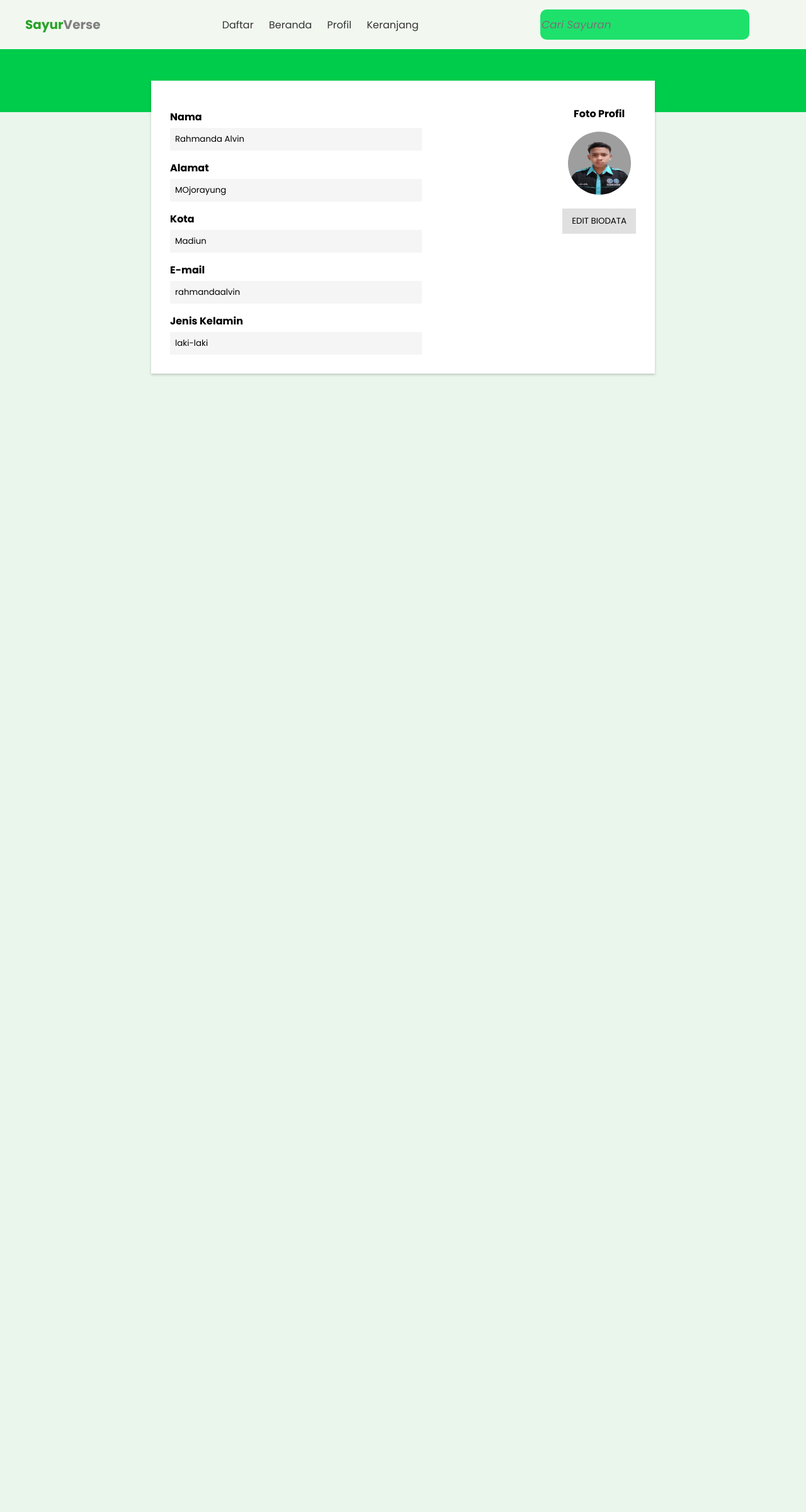
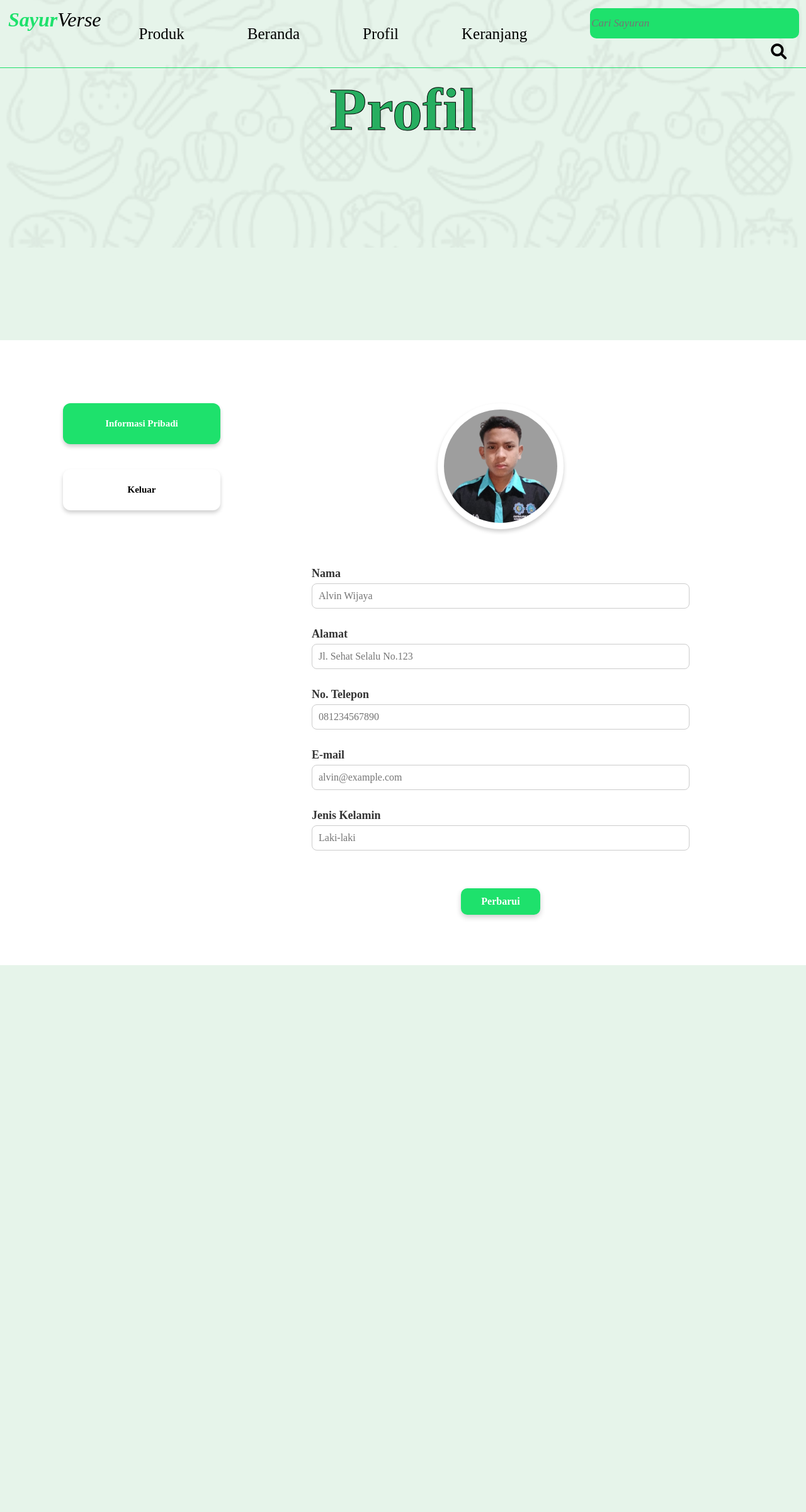
Before and after one commit to FahrizallNurS/ProyekPenjualanSayur, a PHP site: page /profil.html in a window 1280 px wide. Shown: the whole page at 63% size. Run offline with PHP 8.4, Linux system fonts and the light colour scheme.

Commit message:
update halaman profil

```diff
--- /dev/null
+++ b/js/profile.js
@@ -0,0 +1,49 @@
+window.addEventListener("DOMContentLoaded", () => {
+  const placeholders = [
+    "Alvin Wijaya",
+    "Jl. Sehat Selalu No.123",
+    "081234567890",
+    "alvin@example.com",
+    "Laki-laki"
+  ];
+
+  document.querySelectorAll(".bio-box").forEach((input, index) => {
+    input.placeholder = placeholders[index];
+  });
+});
+
+document.querySelector('.edit-btn').addEventListener('click', () => {
+  document.getElementById('modal').style.display = 'flex';
+});
+
+const bioInputs = document.querySelectorAll('.bio-box');
+document.getElementById('biodataForm').addEventListener('submit', function (e) {
+  e.preventDefault();
+
+  const nama = document.getElementById('nama').value;
+  const alamat = document.getElementById('alamat').value;
+  const telepon = document.getElementById('telepon').value;
+  const email = document.getElementById('email').value;
+  const gender = document.getElementById('gender').value;
+
+  bioInputs[0].value = nama;
+  bioInputs[1].value = alamat;
+  bioInputs[2].value = telepon;
+  bioInputs[3].value = email;
+  bioInputs[4].value = gender;
+
+  document.getElementById('modal').style.display = 'none';
+  this.reset();
+});
+
+document.querySelectorAll('.sidebar .button')[1].addEventListener('click', () => {
+  document.getElementById('logoutModal').style.display = 'flex';
+});
+
+document.getElementById('cancelLogout').addEventListener('click', () => {
+  document.getElementById('logoutModal').style.display = 'none';
+});
+
+document.getElementById('confirmLogout').addEventListener('click', () => {
+  window.location.href = 'login.html';
+});
--- a/profil.html
+++ b/profil.html
@@ -1,144 +1,115 @@
 <!DOCTYPE html>
-<html lang="id">
+<html lang="en">
 <head>
   <meta charset="UTF-8">
   <meta name="viewport" content="width=device-width, initial-scale=1.0">
+  <title>Profil</title>
   <link rel="stylesheet" href="style.css">
-    <link rel="preconnect" href="https://fonts.googleapis.com">
-    <link rel="preconnect" href="https://fonts.gstatic.com" crossorigin>
-    <link href="https://fonts.googleapis.com/css2?family=Poppins:ital,wght@0,100;0,200;0,300;0,400;0,500;0,600;0,700;0,800;0,900;1,
-                100;1,200;1,300;1,400;1,500;1,600;1,700;1,800;1,900&family=Quicksand:wght@300..700&display=swap" rel="stylesheet">
-  <title>Profil Pengguna</title>
-  <style>
-    body {
-      margin: 0;
-      font-family: Arial, sans-serif;
-      background-color: #eaf6ec;
-    }
-
-    header {
-      background-color: #f2f8f0;
-      padding: 15px 40px;
-      display: flex;
-      align-items: center;
-      justify-content: space-between;
-    }
-
-    header .logo {
-      font-weight: bold;
-      font-size: 20px;
-      color: #29a329;
-    }
-
-    nav a {
-      margin: 0 10px;
-      text-decoration: none;
-      color: #333;
-    }
-
-    .search-box {
-      padding: 8px;
-      border-radius: 20px;
-      border: 1px solid #ccc;
-      outline: none;
-    }
-
-    .green-bar {
-      height: 100px;
-      background-color: #00cc4c;
-    }
-
-    .profile-container {
-      background: white;
-      width: 70%;
-      max-width: 800px;
-      margin: -50px auto 0 auto;
-      box-shadow: 0 2px 4px rgba(0,0,0,0.2);
-      padding: 30px;
-      display: flex;
-      justify-content: space-between;
-    }
-
-    .biodata {
-      width: 60%;
-    }
-
-    .biodata p {
-      font-weight: bold;
-      margin: 15px 0 5px;
-    }
-
-    .biodata input {
-      width: 90%;
-      padding: 8px;
-      background: #f5f5f5;
-      border: none;
-    }
-
-    .profile-photo {
-      text-align: center;
-    }
-
-    .profile-photo img {
-      border-radius: 50%;
-      width: 100px;
-      height: 100px;
-    }
-
-    .profile-photo p {
-      font-weight: bold;
-      margin-top: 10px;
-    }
-
-    .edit-btn {
-      background-color: #e0e0e0;
-      padding: 10px 15px;
-      margin-top: 15px;
-      border: none;
-      cursor: pointer;
-    }
-  </style>
+  <link rel="stylesheet" href="https://cdnjs.cloudflare.com/ajax/libs/font-awesome/6.0.0/css/all.min.css">
 </head>
 <body>
-
-  <header>
-    <div class="logo">Sayur<span style="color: gray;">Verse</span></div>
-    <nav>
-      <a href="#">Daftar</a>
-      <a href="#">Beranda</a>
-      <a href="#">Profil</a>
+  <!-- Navbar -->
+  <nav class="navbar">
+    <div class="navbar-logo"><span>Sayur</span>Verse</div>
+    <a href="#">Produk</a>
+    <a href="beranda.html">Beranda</a>
+    <a href="profil.html" class="active">Profil</a>
     <a href="#">Keranjang</a>
-    </nav>
     <div class="navbar-extra">
       <input type="text" placeholder="Cari Sayuran">
       <div class="icon">
         <a href="#"><i class="fa-solid fa-magnifying-glass"></i></a>
       </div>
     </div>
-  </header>
+  </nav>
 
-  <div class="green-bar"></div>
-
-  <div class="profile-container">
-    <div class="biodata">
-      <p>Nama</p>
-      <input type="text" readonly value="Rahmanda Alvin ">
-      <p>Alamat</p>
-      <input type="text" readonly value="MOjorayung">
-      <p>Kota</p>
-      <input type="text" readonly value="Madiun">
-      <p>E-mail</p>
-      <input type="text" readonly value="rahmandaalvin">
-      <p>Jenis Kelamin</p>
-      <input type="text" readonly value="laki-laki">
+  <div class="boxx">
+    <div class="ggroupp">
+      <div class="ovverlap-grooup">
+        <div class="gbanner"><img class="ikiBG" src="gambar/bannerg.png"></div>
+        <div class="text-wrapper">Profil</div>
       </div>
-    <div class="profile-photo">
-      <p>Foto Profil</p>
-      <img src="gambar/alvin.png" alt="Foto Profil">
-      <br>
-      <button class="edit-btn">EDIT BIODATA</button>
     </div>
   </div>
 
+  <div class="body-wrapper">
+    <div class="content">
+      <div class="sidebar">
+        <div class="button active">Informasi Pribadi</div>
+        <div class="button">Keluar</div>
+      </div>
+
+      <div class="profil-section">
+        <div class="avatar-wrapper">
+          <div class="avatar-circle"></div>
+          <img class="avatar-img" src="gambar/alvin.png" alt="Foto Profil">
+        </div>
+
+        <div class="bio">
+          <div class="bio-row">
+            <div class="bio-label">Nama</div>
+            <input class="bio-box" type="text" value="" readonly>
+          </div>
+          <div class="bio-row">
+            <div class="bio-label">Alamat</div>
+            <input class="bio-box" type="text" value="" readonly>
+          </div>
+          <div class="bio-row">
+            <div class="bio-label">No. Telepon</div>
+            <input class="bio-box" type="text" value="" readonly>
+          </div>
+          <div class="bio-row">
+            <div class="bio-label">E-mail</div>
+            <input class="bio-box" type="email" value="" readonly>
+          </div>
+          <div class="bio-row">
+            <div class="bio-label">Jenis Kelamin</div>
+            <input class="bio-box" type="text" value="" readonly>
+          </div>
+        </div>
+        <div class="edit-btn">Perbarui</div>
+      </div>
+    </div>
+  </div>
+
+  <!-- Logout -->
+  <div id="logoutModal" class="modal-overlay" style="display: none;">
+  <div class="modal-box">
+    <h2>Jika anda keluar anda akan diarahkan ke halaman login, anda yakin?</h2>
+    <div style="display: flex; gap: 10px; justify-content: center;">
+      <button id="confirmLogout" class="submit-btn">Ya</button>
+      <button id="cancelLogout" class="submit-btn" style="background-color: grey;">Tidak</button>
+    </div>
+  </div>
+</div>
+
+  <!-- Modal -->
+<div id="modal" class="modal-overlay">
+  <div class="modal-box">
+    <h2>Perbarui Biodata</h2>
+    <form id="biodataForm">
+      <label>Nama:</label>
+      <input type="text" id="nama" required>
+
+      <label>Alamat:</label>
+      <input type="text" id="alamat" required>
+
+      <label>No. Telepon:</label>
+      <input type="text" id="telepon" required>
+
+      <label>E-mail:</label>
+      <input type="email" id="email" required>
+
+      <label>Jenis Kelamin:</label>
+      <input type="text" id="gender" required>
+
+      <button type="submit" class="submit-btn">Simpan</button>
+    </form>
+  </div>
+</div>
+
+<script src="/js/profile.js"></script>
 </body>
 </html>
+</body>
+</html>
--- a/style.css
+++ b/style.css
@@ -690,3 +690,285 @@
 
 
 /* kui */
+
+/* profil */
+body, html {
+  margin: 0;
+  padding: 0;
+  width: 100%;
+  background-color: #E6F4EA;
+  font-family: Arial, sans-serif;
+}
+
+/* Navbar */
+
+.boxx {
+  width: 100%;
+  height: 382px;
+}
+.ggroupp {
+  width: 100%;
+  height: 382px;
+  position: relative;
+}
+
+.ovverlap-grooup {
+  width: 100%;
+  height: 382px;
+  position: relative;
+}
+
+.gbanner {
+  position: absolute;
+  width: 100%;
+  height: 382px;
+  top: 0;
+  left: 0;
+  opacity: 0.05;
+}
+
+.ikiBG {
+  width: 100%;
+  height: 396px;
+  object-fit: cover;
+  position: absolute;
+  top: -3px;
+  left: 0;
+}
+
+.text-wrapper {
+  position: absolute;
+  top: 118px;
+  left: 50%;
+  width: 50%;
+  transform: translateX(-50%);
+  font-size: 96px;
+  font-weight: 700;
+  color: #27ae60;
+  -webkit-text-stroke: 1px #000000;
+  line-height: normal;
+  text-align: center;
+}
+
+/* Body */
+.body-wrapper {
+  width: 100%;
+  background-color: #FFFFFF;
+  height: auto;
+  margin-top: 158px;
+  margin-bottom: 20px;
+  padding-top: 20px;
+  overflow: hidden;
+}
+.content {
+  display: flex;
+  flex-direction: row;
+  padding: 80px 100px;
+  gap: 60px;
+}
+.sidebar {
+  display: flex;
+  flex-direction: column;
+  gap: 40px;
+}
+.button {
+  background-color: white;
+  border-radius: 12px;
+  box-shadow: 0 4px 6px #00000030;
+  padding: 24px;
+  width: 250px;
+  text-align: center;
+  font-weight: bold;
+  cursor: pointer;
+}
+.button.active {
+  background-color: #1EE16C;
+  color: white;
+}
+.button:hover {
+  background-color: #e0e0e0;
+}
+.button.active:hover {
+  background-color: #1EE16C;
+}
+
+/* Profil Section */
+.profil-section {
+  display: flex;
+  flex-direction: column;
+  align-items: center;
+  position: relative;
+  flex-grow: 1;
+}
+.avatar-wrapper {
+  position: relative;
+  width: 200px;
+  height: 200px;
+  margin-bottom: 60px;
+}
+.avatar-circle {
+  width: 100%;
+  height: 100%;
+  border-radius: 50%;
+  background-color: white;
+  box-shadow: 0 4px 6px #00000030;
+}
+.avatar-img {
+  position: absolute;
+  top: 10px;
+  left: 10px;
+  width: 180px;
+  height: 180px;
+  object-fit: cover;
+  border-radius: 50%;
+}
+
+/* Bio */
+.bio {
+  position: relative;
+  width: 600px;
+  display: flex;
+  flex-direction: column;
+  gap: 30px;
+}
+.bio-row {
+  display: flex;
+  flex-direction: column;
+}
+.bio-label {
+  font-weight: bold;
+  font-size: 18px;
+  color: #333;
+  margin-bottom: 5px;
+}
+.bio-box {
+  background-color: #fff;
+  border-radius: 8px;
+  border: 1px solid #ccc;
+  height: 40px;
+  padding: 10px;
+  font-size: 16px;
+  outline: none;
+}
+.edit-btn {
+  margin-top: 60px;
+  background-color: #1EE16C;
+  border-radius: 10px;
+  padding: 12px 32px;
+  color: white;
+  font-weight: bold;
+  text-align: center;
+  box-shadow: 0 4px 8px #00000030;
+  cursor: pointer;
+}
+.edit-btn:hover {
+  background-color: #27ae60;
+}
+
+@media (max-width: 768px) {
+  .navbar {
+    flex-direction: column;
+    gap: 10px;
+    padding: 15px 20px;
+  }
+  .navbar-extra {
+    width: 100%;
+    justify-content: center;
+  }
+  .navbar-extra input {
+    width: 100%;
+  }
+  .content {
+    flex-direction: column;
+    padding: 20px;
+    gap: 20px;
+  }
+  .text-wrapper {
+    font-size: 48px;
+    top: 80px;
+  }
+  .bio {
+    width: 100%;
+  }
+  .button {
+    width: 100%;
+  }
+}
+.modal-overlay {
+  display: none;
+  position: fixed;
+  z-index: 9999;
+  top: 0; left: 0;
+  width: 100vw;
+  height: 100vh;
+  background-color: rgba(0, 0, 0, 0.4);
+  backdrop-filter: blur(2px);
+
+  justify-content: center;
+  align-items: center;
+}
+.modal-box {
+  background-color: #ffffff;
+  border-radius: 16px;
+  padding: 30px 32px;
+  width: 100%;
+  max-width: 420px;
+  box-shadow: 0 10px 20px rgba(0, 0, 0, 0.15);
+  animation: fadeIn 0.3s ease-in-out;
+  display: flex;
+  flex-direction: column;
+  gap: 16px;
+  font-family: Arial, sans-serif;
+}
+
+.modal-box h2 {
+  font-size: 24px;
+  font-weight: bold;
+  color: #27ae60;
+  text-align: center;
+  margin-bottom: 10px;
+}
+
+.modal-box label {
+  font-size: 14px;
+  font-weight: bold;
+  color: #333333;
+  margin-bottom: 5px;
+}
+
+.modal-box input {
+  padding: 10px 12px;
+  border: 1px solid #ccc;
+  border-radius: 10px;
+  font-size: 15px;
+  width: 100%;
+  box-sizing: border-box;
+  transition: border-color 0.2s ease-in-out;
+}
+
+.modal-box input:focus {
+  border-color: #27ae60;
+  outline: none;
+}
+
+.submit-btn {
+  margin-top: 10px;
+  background-color: #29c24c;
+  color: white;
+  padding: 12px;
+  border: none;
+  border-radius: 10px;
+  font-weight: bold;
+  cursor: pointer;
+  font-size: 16px;
+  transition: background-color 0.3s ease;
+}
+
+.submit-btn:hover {
+  background-color: #27ae60;
+}
+
+@keyframes fadeIn {
+  from { opacity: 0; transform: translateY(-10px); }
+  to { opacity: 1; transform: translateY(0); }
+}
```
Also changed, not shown: gambar/bannerg.png (added). Lines whose indentation alone changed are shown as unchanged.
